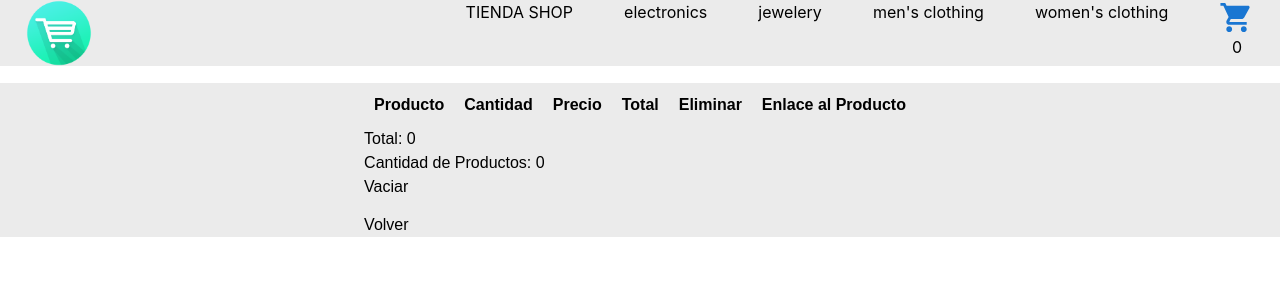
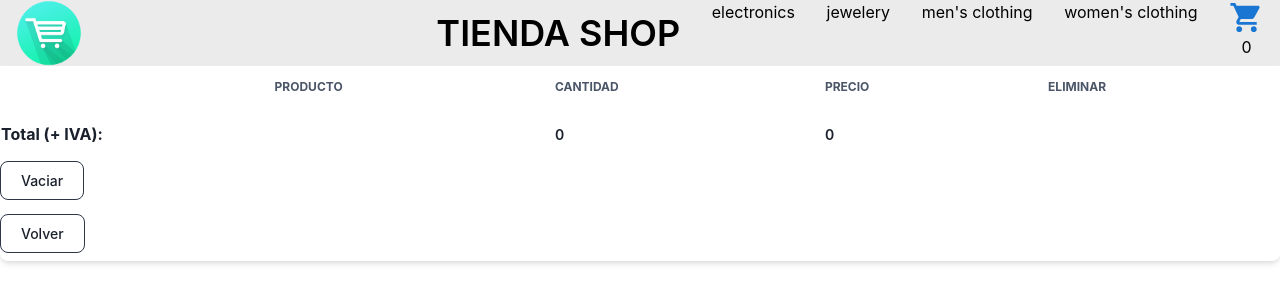
Before and after one commit to LuisLCalvi/Tienda-Reactjs, a React (Create React App) app: page /cart in a window 1280 px wide. Shown: the top 302 px of the page. Built offline with nearby package versions, Linux system fonts and the light colour scheme.

Commit message:
realizando modificaciones de estilo

```diff
--- a/package.json
+++ b/package.json
@@ -47,6 +47,6 @@
   "devDependencies": {
     "autoprefixer": "^10.4.7",
     "postcss": "^8.4.14",
-    "tailwindcss": "^3.1.6"
+    "tailwindcss": "^1.9.6"
   }
 }
--- a/src/App.css
+++ b/src/App.css
@@ -22,6 +22,7 @@
   justify-content: center;
   font-size: calc(10px + 2vmin);
   color: white;
+
 }
 
 .App-link {
--- a/src/App.js
+++ b/src/App.js
@@ -18,8 +18,8 @@ function App() {
 
       <NavBar />
       <Routes>
-        <Route path="/" element={<ItemListContainer/>} />
-        <Route path="/category/:categoryId" element={<ItemListContainer />}/>
+        <Route path="/" element={<ItemListContainer greeting='Bienvenido'/>} />
+        <Route path="/category/:categoryId" element={<ItemListContainer greeting='Bienvenido'/>}/>
         <Route path="/product/:productId" element={<ItemDetailsContainer />}/>
         <Route path="/cart" element={<Cart />} />
         <Route path="/CartFinish" element={<CartFinish />} />
--- a/src/Components/NavBar/Cart.js
+++ b/src/Components/NavBar/Cart.js
@@ -12,55 +12,80 @@ const Cart = () => {
 
 return (
     <>
-
-    <main style={style.mainStyle}>
-        <table style={style.tableStyle}>
-            <thead>
-                <tr >
-                    <th style={style.tableTitleStyle}>Producto</th>
-                    <th style={style.tableTitleStyle}>Cantidad</th>
-                    <th style={style.tableTitleStyle}>Precio</th>
-                    <th style={style.tableTitleStyle}>Total</th>
-                    <th style={style.tableTitleStyle}>Eliminar</th>
-                    <th style={style.tableTitleStyle}>Enlace al Producto</th>
-                </tr>
-            </thead>
-            <tbody >
-
+    <div class="overflow-x-auto relative shadow-md sm:rounded-lg">
+    <table class="w-full text-sm text-left text-gray-500 dark:text-gray-400">
+        <thead class="text-xs text-gray-700 uppercase bg-gray-50 dark:bg-gray-700 dark:text-gray-400">
+            <tr>
+                <th scope="col" class="py-3 px-6">
+                    <span class="sr-only">Image</span>
+                </th>
+                <th scope="col" class="py-3 px-6">
+                    Producto
+                </th>
+                <th scope="col" class="py-3 px-6">
+                    Cantidad
+                </th>
+                <th scope="col" class="py-3 px-6">
+                    Precio
+                </th>
+                <th scope="col" class="py-3 px-6">
+                    Eliminar
+                </th>
+            </tr>
+        </thead>
+        <tbody>
             {
             products.map(product => (
-            <tr key={product.id}>
-                <td style={style.tableTitleStyle}>{product.title}</td>
-                <td style={style.tableQtyStyle}>{product.qty}</td>
-                <td style={style.tableTitleStyle}>{product.price}</td>
-                <td style={style.tableTitleStyle}>{product.qty * product.price}</td>
-                <td style={style.buttonDelete}> <button  onClick={() => deleteProduct(product.id)}><RemoveIcon />
-                </button></td>
-                <td style={style.tableTitleStyle}>  <Link to={`/product/${product.id}`} >Ver producto</Link></td>
-            </tr>
-            ))
-        }
+                <tr key={product.id} class="bg-white border-b dark:bg-gray-800 dark:border-gray-700 hover:bg-gray-50 dark:hover:bg-gray-600">
+                    <td class="p-4 w-32">
+                    <img src={product.image}/>
+                </td>
+                <td class="py-4 px-6 font-semibold text-gray-900 dark:text-white">
+                    {product.title}
+                </td>
+                <td class="py-4 px-6">
+                {product.qty}
+
+                </td>
+                <td class="py-4 px-6 font-semibold text-gray-900 dark:text-white">
+                    {product.price}
+                </td>
+                <td class="py-4 px-6">
+                <button  onClick={() => deleteProduct(product.id)}><RemoveIcon />
+                </button>
+                </td>
+
+                </tr>
+
+            ))}
 
 
         </tbody>
-        </table>
+        <tfoot>
+            <tr class="font-semibold text-gray-900 dark:text-white">
+                <th scope="row" class="py-3 px-7 text-base">Total (+ IVA):</th>
+                <td></td>
+                <td class="py-4 px-6">{qtyProducts}</td>
+                <td class="py-4 px-6">{totalPrice() * 1.21}</td>
+            </tr>
+        </tfoot>
 
-        <div>
-        <p>Total: {totalPrice()}</p>
+
+
+    </table>
+    <div>
+        <button  onClick={clear} style={style.bottomStyle} class="text-gray-900  py-2 px-4 hover:text-white border border-gray-800 hover:bg-gray-900 focus:ring-4 focus:outline-none focus:ring-gray-300 font-medium rounded-lg text-sm px-5 py-2.5 text-center mr-2 mb-2 dark:border-gray-600 dark:text-gray-400 dark:hover:text-white dark:hover:bg-gray-600 dark:focus:ring-gray-800">Vaciar</button>
         </div>
         <div>
-        <p>Cantidad de Productos: {qtyProducts}</p>
-        </div>
-        <div>
-        <button  onClick={clear} style={style.bottomStyle}>Vaciar</button>
-        </div>
-        <div>
-        {qtyProducts === 0 ? <Link to="/"><button>Volver</button></Link> :
-        <Link to="/CartFinish"><button>Finalizar Compra</button></Link>}
+        {qtyProducts === 0 ? <Link to="/"><button class="text-gray-900 py-2 px-4 hover:text-white border border-gray-800 hover:bg-gray-900 focus:ring-4 focus:outline-none focus:ring-gray-300 font-medium rounded-lg text-sm px-5 py-2.5 text-center mr-2 mb-2 dark:border-gray-600 dark:text-gray-400 dark:hover:text-white dark:hover:bg-gray-600 dark:focus:ring-gray-800">Volver</button></Link> :
+        <Link to="/CartFinish"><button class="text-gray-900 py-2 px-4 hover:text-white border border-gray-800 hover:bg-gray-900 focus:ring-4 focus:outline-none focus:ring-gray-300 font-medium rounded-lg text-sm px-5 py-2.5 text-center mr-2 mb-2 dark:border-gray-600 dark:text-gray-400 dark:hover:text-white dark:hover:bg-gray-600 dark:focus:ring-gray-800 " >Finalizar Compra</button></Link>}
         </div>
 
+</div>
 
-    </main>
+
+
+
 
 
     </>
--- a/src/Components/NavBar/ItemCount.jsx
+++ b/src/Components/NavBar/ItemCount.jsx
@@ -1,4 +1,6 @@
 import React, {useState} from "react";
+
+
 
 
 
@@ -29,7 +31,7 @@ const ItemCount = ({ stock, onAdd, initial = 1 }) => {
                 <p style={style.containerContador}> { contador } </p>
                 <button onClick={agregar}>+</button>
             </div>
-            <button onClick={agregarAlCarrito}>Agregar al Carrito</button>
+            <button onClick={agregarAlCarrito} class="bg-white hover:bg-gray-100 text-gray-800 font-semibold py-2 px-4 border border-gray-400 rounded shadow" >Agregar al Carrito </button>
 
         </div>
         </>
@@ -58,7 +60,8 @@ const style = {
     },
     containerContador:{
         marginTop: '-1px',
-    }
+    },
+
 }
 
 export default ItemCount
--- a/src/Components/NavBar/NavBar.js
+++ b/src/Components/NavBar/NavBar.js
@@ -23,8 +23,8 @@ return (
     <nav style={style.navStyle}>
 
     <Link to="/"> <img style={style.imagenstyle} src = {logo} alt=""/></Link>
-    <h1 style ={style.h2Style}>TIENDA SHOP</h1>
-    {categories.map((category) => <NavLink key={category.id} to={category.route}>{category.name}</NavLink>)}
+    <h1 class=" self-center text-4xl font-semibold whitespace-nowrap dark:text-white">TIENDA SHOP</h1>
+    {categories.map((category) => <NavLink  class=" self-center" key={category.id} to={category.route} >{category.name}</NavLink>)}
     <Link to="/cart"><CartWidget /></Link>
 
 
--- a/src/Containers/ItemDetail.jsx
+++ b/src/Containers/ItemDetail.jsx
@@ -21,22 +21,23 @@ const ItemDetail = ({ product }) => {
 
 
     return (
+
         <div style={styles.infoContainer}>
             <img style={styles.img} src={product.image} alt={product.title} />
             <div style={styles.infoTextContainer}>
-                <div style={styles.infoText}>
-                    <h1>{product.title}</h1>
-                    <h4>${product.price}</h4>
-                    <p>{product.description}</p>
-
-
-                </div>
+            <div class="flex flex-col justify-between p-4 leading-normal">
+        <h5 class="mb-2 text-2xl font-bold tracking-tight text-gray-900 dark:text-white">{product.title}</h5>
+        <h4 class="mb-2 text-1xl font-bold tracking-tight text-gray-900 dark:text-white">${product.price}</h4>
+        <p class="mb-3 font-normal text-gray-700 dark:text-gray-400">{product.description}</p>
+    </div>
 
             {buyFinalized ? <Link to="/cart">
-            <button>Finalizar compra</button>
+
+            <button class="text-gray-900 py-2 px-4 hover:text-white border border-gray-800 hover:bg-gray-900 focus:ring-4 focus:outline-none focus:ring-gray-300 font-medium rounded-lg text-sm px-5 py-2.5 text-center mr-2 mb-2 dark:border-gray-600 dark:text-gray-400 dark:hover:text-white dark:hover:bg-gray-600 dark:focus:ring-gray-800">
+                Finalizar compra</button>
 
             </Link>
-        : <ItemCount initial={1} stock={10} onAdd={onAdd} />}
+        : <ItemCount initial={1} stock={50} onAdd={onAdd} />}
     </div>
     </div>
 );
@@ -47,23 +48,14 @@ const styles = {
         display: "flex",
         flexDirection: "row",
         justifyContent: "center",
-        alignItems: "center"
+        alignItems: "center",
+        marginTop: '15px'
     },
     img: {
-        width: "30%"
+        width: "30%",
+        marginTop: '15px'
     },
-    infoTextContainer: {
-        display: "flex",
-        flexDirection: "column",
-    },
-    infoText: {
-        fontFamily: 'arial',
-        padding: "10px",
-        marging: "10px",
-        display: "flex",
-        flexDirection: "column",
-        justifyContent: "space-around",
-    }
+
 };
 
 export default ItemDetail
--- a/src/Containers/ItemDetailsContainer.js
+++ b/src/Containers/ItemDetailsContainer.js
@@ -1,5 +1,6 @@
 import React, { useEffect, useState } from 'react'
 import ItemDetail from './ItemDetail';
+import CircularProgress from '@mui/material/CircularProgress';
 import { useParams } from 'react-router-dom';
 import { db } from '../firebase/firebase'
 import { doc, getDoc, collection } from 'firebase/firestore'
@@ -9,6 +10,8 @@ export const ItemDetailsContainer = () => {
     const [product, setProduct] = useState([]);
 
     const { productId } = useParams();
+    const [loaded, setLoaded] = useState(true)
+
 
     useEffect(() => {
 
@@ -22,12 +25,12 @@ export const ItemDetailsContainer = () => {
             })
         })
         .catch(err => console.log(err))
-        //.finally(() => setLoaded(false))
+        .finally(() => setLoaded(false))
     }, [productId]);
 
     return (
         <>
-        <ItemDetail product={product} />
+        {loaded ? <CircularProgress color="success" /> : <ItemDetail product={product} />}
         </>
     )
 }
--- a/src/Containers/ItemListContainer.jsx
+++ b/src/Containers/ItemListContainer.jsx
@@ -1,14 +1,16 @@
 import React, { useEffect, useState } from 'react'
 import ItemList from './ItemList';
+import CircularProgress from '@mui/material/CircularProgress';
 import { useParams } from 'react-router-dom';
 import { db } from '../firebase/firebase'
 import { getDocs, collection, query, where} from 'firebase/firestore'
 
 
 
-export const ItemListContainer = () => {
+export const ItemListContainer = ({ greeting }) => {
 
     const [products, setProducts] = useState([]);
+    const [loaded, setLoaded] = useState(true);
 
     const { categoryId } = useParams();
 
@@ -31,14 +33,15 @@ export const ItemListContainer = () => {
             setProducts(lista);
         })
         .catch(err => console.log(err))
-        //.finally(() => setLoaded(false))
+        .finally(() => setLoaded(false))
 
 }, [categoryId]);
 
 
     return (
         <>
-            <ItemList products={products} />
+        <h1 class="text-4xl dark:text-white text-center"> {greeting}</h1>
+            {loaded ? <CircularProgress color="success" /> :<ItemList products={products} />}
 
         </>
     )
--- a/tailwind.config.js
+++ b/tailwind.config.js
@@ -6,3 +6,13 @@ module.exports = {
   },
   plugins: [],
 }
+
+module.exports = {
+  future: {},
+  purge: [],
+  theme: {
+    extend: {},
+  },
+  variants: {},
+  plugins: [],
+}
```
Also changed, not shown: src/Components/NavBar/CartFinish.js (+47 -23 lines), src/Containers/Item.jsx (+32 -42 lines), 1 other file (tests, documents, lock files or other folders).
